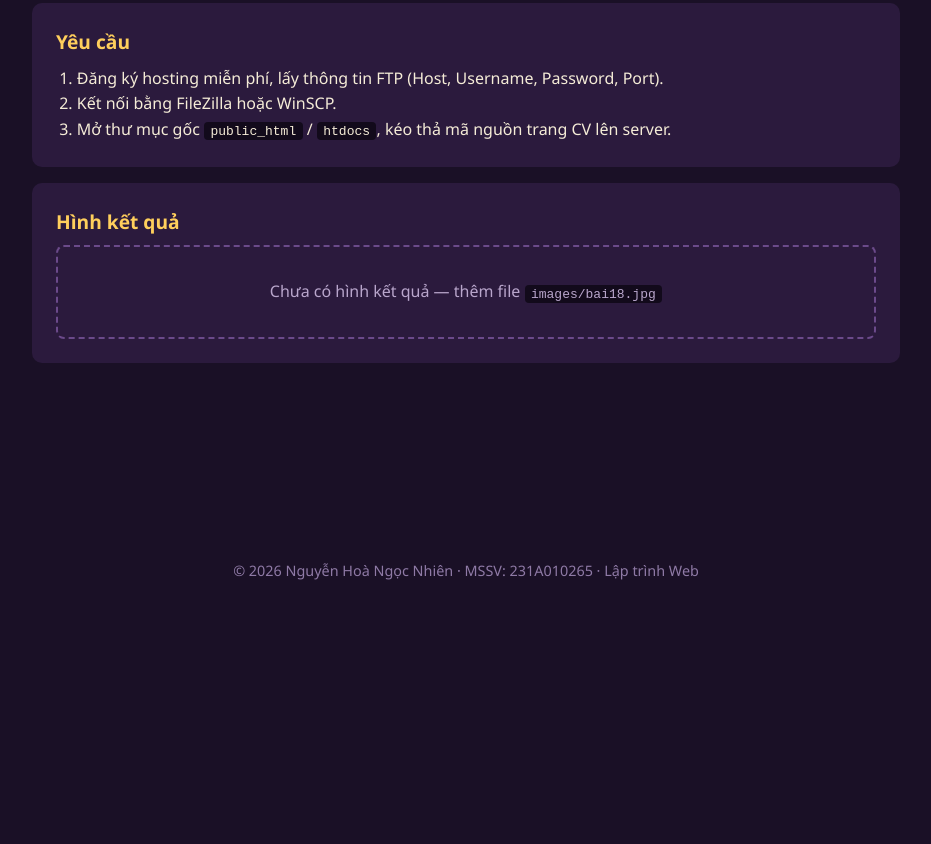
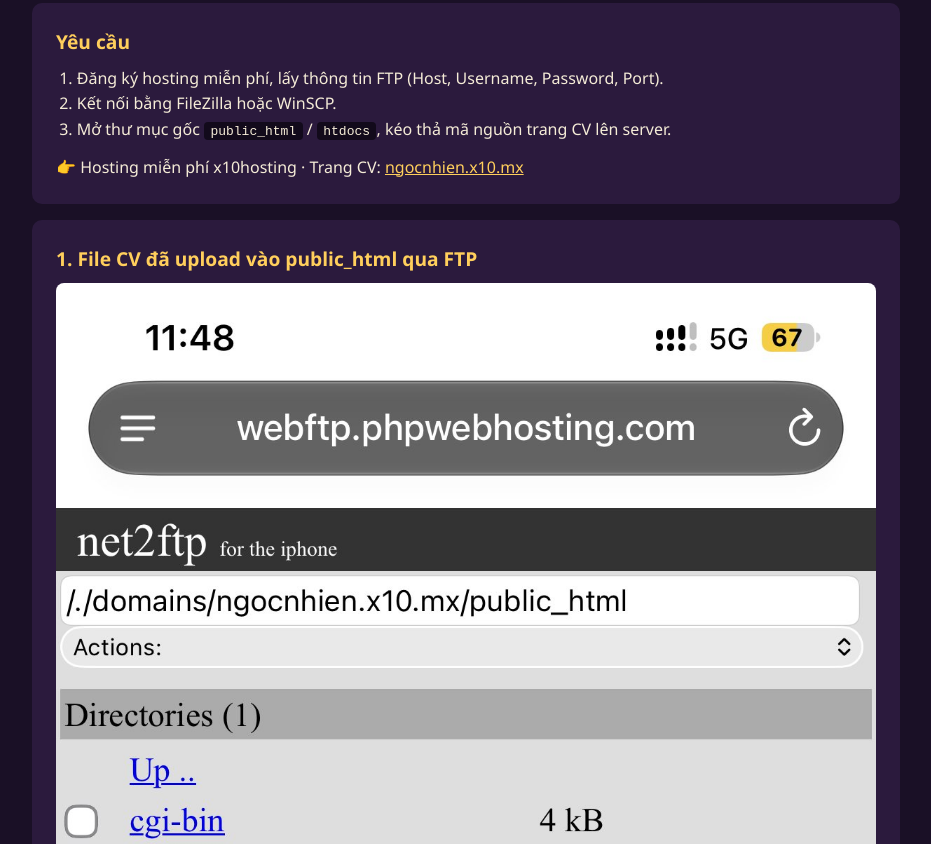
Before and after one commit to ngocnhien05/my-portfolio, a plain HTML site: page bai24/bai18.html in a window 1280 px wide. Shown: the part 198-1042 px from the top of the page, without its empty margins (174-1105 px from the left). Before the commit the page ends 800 px from the top, so only its background shows below. Drawn offline with Linux system fonts and the light colour scheme.

Commit message:
Bai 18: FTP upload and CV screenshots
Co-Authored-By: Claude Opus 5.5 <noreply@anthropic.com>
Claude-Session: https://claude.ai/code/session_01RFYuGNHv9LAAnCL1SPHXT3

```diff
--- a/bai24/bai18.html
+++ b/bai24/bai18.html
@@ -29,10 +29,15 @@
                 <li>Kết nối bằng FileZilla hoặc WinSCP.</li>
                 <li>Mở thư mục gốc <code>public_html</code> / <code>htdocs</code>, kéo thả mã nguồn trang CV lên server.</li>
             </ol>
+            <p style="margin-top:.75rem">👉 Hosting miễn phí x10hosting · Trang CV: <a href="http://ngocnhien.x10.mx" target="_blank">ngocnhien.x10.mx</a></p>
         </div>
         <div class="box result">
-            <h2>Hình kết quả</h2>
-            <img src="images/bai18.jpg" alt="Kết quả bài 18" onerror="this.outerHTML='<div class=&quot;empty&quot;>Chưa có hình kết quả — thêm file <code>images/bai18.jpg</code></div>'">
+            <h2>1. File CV đã upload vào public_html qua FTP</h2>
+            <img src="images/bai18.jpg" alt="Thư mục public_html sau khi upload qua FTP">
+        </div>
+        <div class="box result">
+            <h2>2. Trang CV</h2>
+            <img src="images/bai18b.jpg" alt="Trang CV Nguyễn Hoà Ngọc Nhiên">
         </div>
     </main>
     <footer>© 2026 Nguyễn Hoà Ngọc Nhiên · MSSV: 231A010265 · Lập trình Web</footer>
```
Also changed, not shown: bai24/images/bai18.jpg (added), bai24/images/bai18b.jpg (added).
